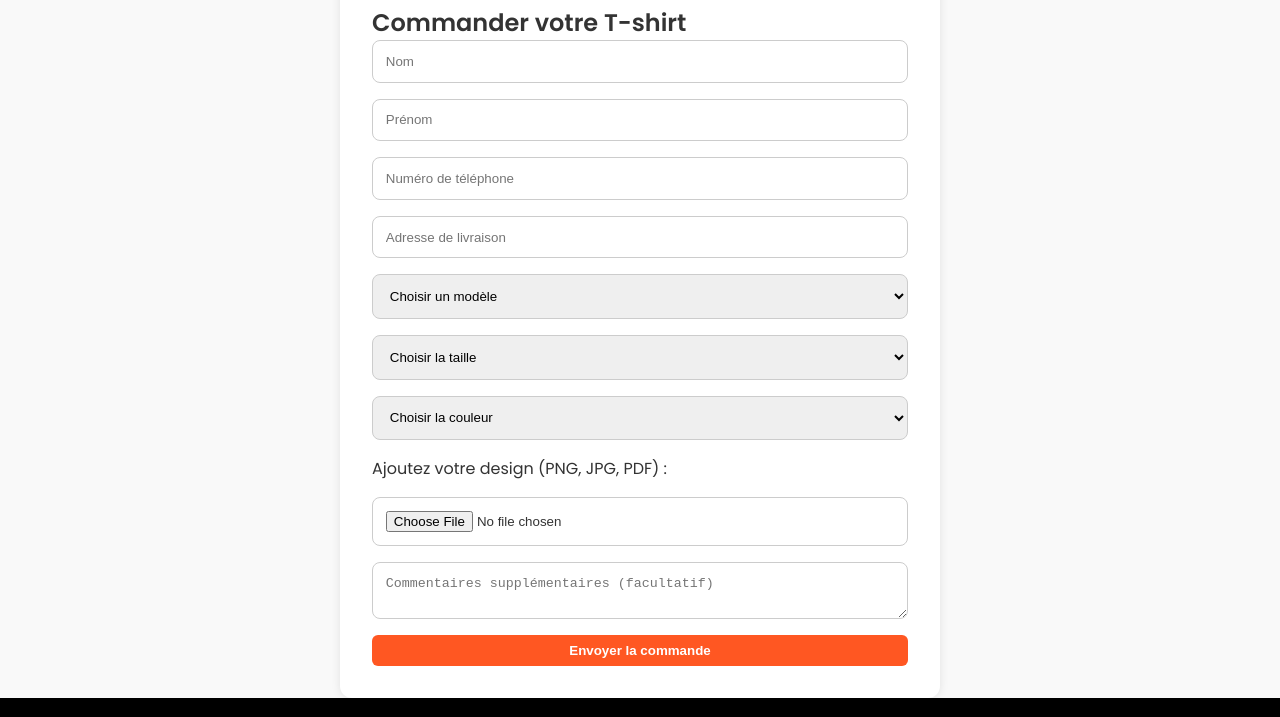
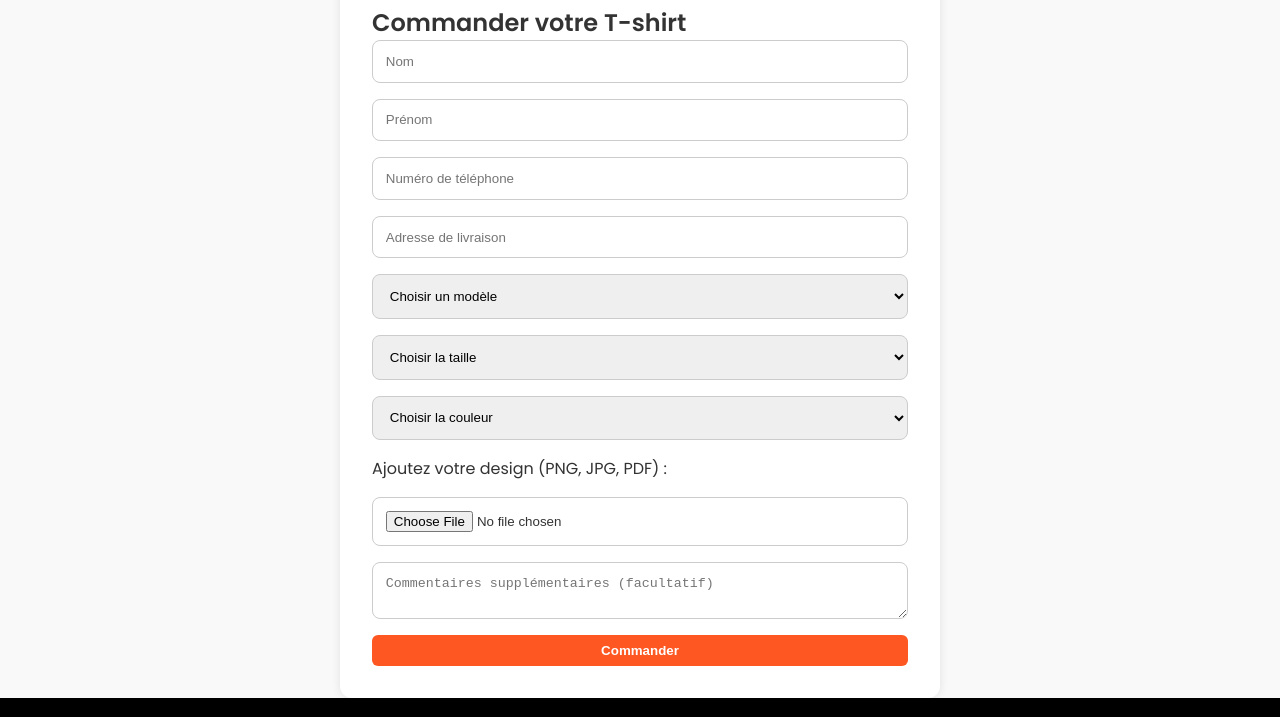
Before and after one commit to YoucefAbdous/youka-design, a plain HTML site: page index.html in a window 1280 px wide. Shown: the part 932-1649 px from the top of the page. Drawn offline with Linux system fonts and the light colour scheme.

Commit message:
Modification ou ajout

```diff
--- a/index.html
+++ b/index.html
@@ -227,7 +227,7 @@ footer p {
 
       <textarea name="notes" placeholder="Commentaires supplémentaires (facultatif)"></textarea>
 
-      <button type="submit" class="btn">Envoyer la commande</button>
+      <button type="submit" class="btn">Commander</button>
     </form>
   </section>
 
```
